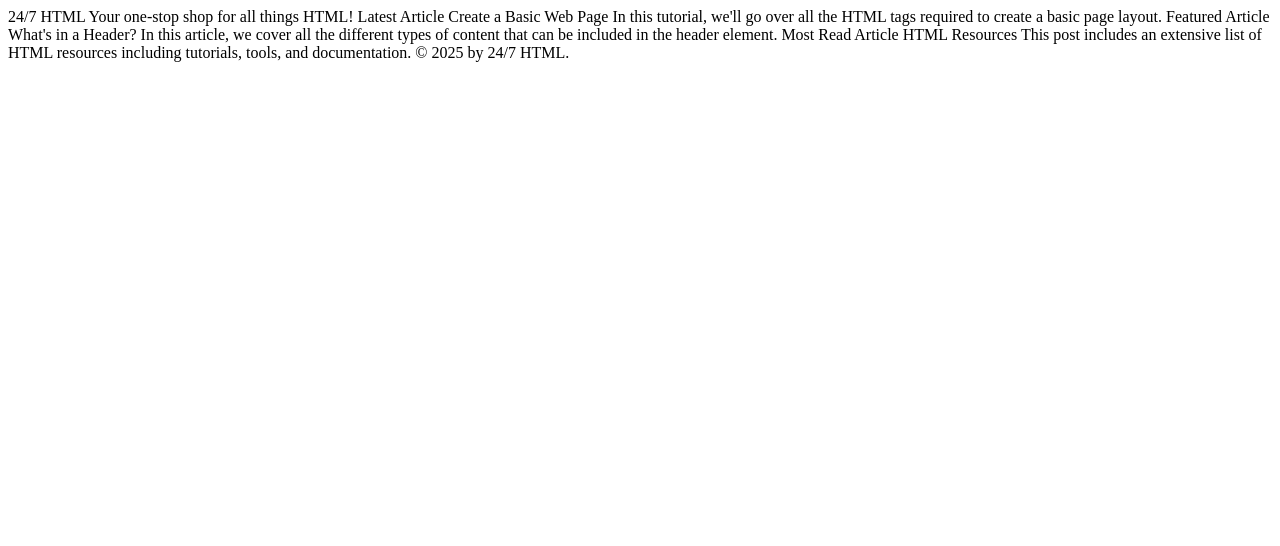
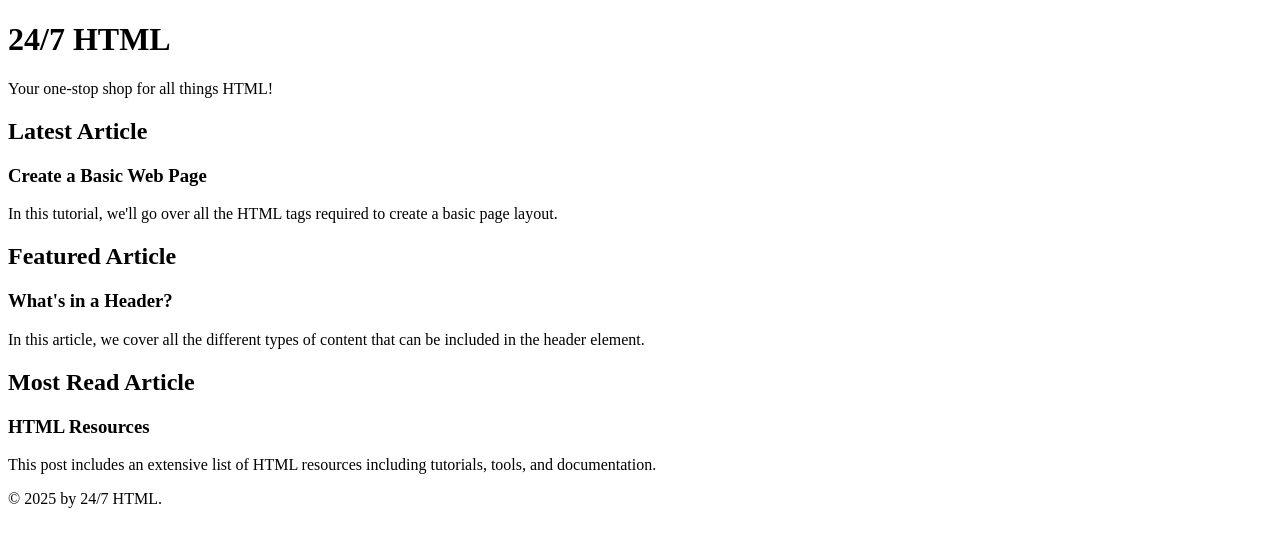
Before and after one commit to kartikbisht1503-rgb/1A-Tutorial, a plain HTML site: page Exercise Files/ch3/03_04/03_04_start.html in a window 1280 px wide. Drawn offline with Linux system fonts and the light colour scheme.

Commit message:
Update 03_04_start.html

```diff
--- a/Exercise Files/ch3/03_04/03_04_start.html
+++ b/Exercise Files/ch3/03_04/03_04_start.html
@@ -1,26 +1,50 @@
-<!DOCTYPE html>
+<!doctype html>
 <html lang="en">
-<head>
-  <meta charset="UTF-8">
-  <meta name="viewport" content="width=device-width, initial-scale=1.0">
-  <title>24/7 HTML</title>
-</head>
-<body>
-    24/7 HTML
-Your one-stop shop for all things HTML!
+  <head>
+    <meta charset="UTF-8" />
+    <meta name="viewport" content="width=device-width, initial-scale=1.0" />
+    <title>24/7 HTML</title>
+  </head>
+  <body>
+    <header>
+      <h1>24/7 HTML</h1>
+      <p>Your one-stop shop for all things HTML!</p>
+    </header>
+    <main>
+      <section>
+        <h2>Latest Article</h2>
+        <article>
+          <h3>Create a Basic Web Page</h3>
+          <p>
+            In this tutorial, we'll go over all the HTML tags required to create
+            a basic page layout.
+          </p>
+        </article>
+      </section>
+      <section>
+        <h2>Featured Article</h2>
+        <article>
+          <h3>What's in a Header?</h3>
+          <p>
+            In this article, we cover all the different types of content that
+            can be included in the header element.
+          </p>
+        </article>
+      </section>
+      <section>
+        <h2>Most Read Article</h2>
+        <article>
+          <h3>HTML Resources</h3>
+          <p>
+            This post includes an extensive list of HTML resources including
+            tutorials, tools, and documentation.
+          </p>
+        </article>
+      </section>
+    </main>
 
-Latest Article
-Create a Basic Web Page
-In this tutorial, we'll go over all the HTML tags required to create a basic page layout.
-
-Featured Article
-What's in a Header?
-In this article, we cover all the different types of content that can be included in the header element.
-
-Most Read Article
-HTML Resources
-This post includes an extensive list of HTML resources including tutorials, tools, and documentation.
-
-© 2025 by 24/7 HTML.
-</body>
+    <footer>
+      <p>&copy; 2025 by 24/7 HTML.</p>
+    </footer>
+  </body>
 </html>
```
